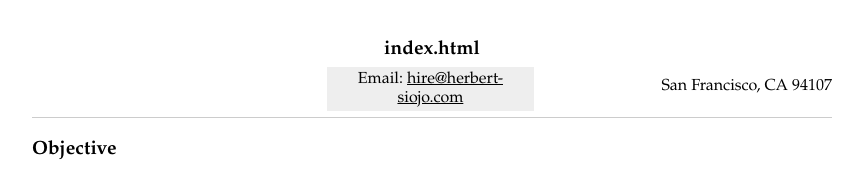
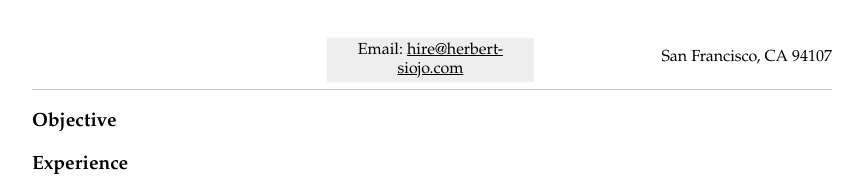
Before and after one commit to haabaato/haabaato.github.io, a plain HTML site: page cv/index.html in a window 1280 px wide. Shown: the top 176 px of the page, without its empty margins (208-1071 px from the left). Drawn offline with Linux system fonts and the light colour scheme.

Commit message:
Fixed a bug with name in resume.

```diff
--- a/cv/index.html
+++ b/cv/index.html
@@ -13,7 +13,7 @@
   <div class="resume">
 
     <div class="info">
-      <p class="name">index.html</p>
+      <p class="name"></p>
 
       <div class="contact">
           <span class="left">&nbsp;</span>
```
Also changed, not shown: resume/index.html (+1 -1 lines).
